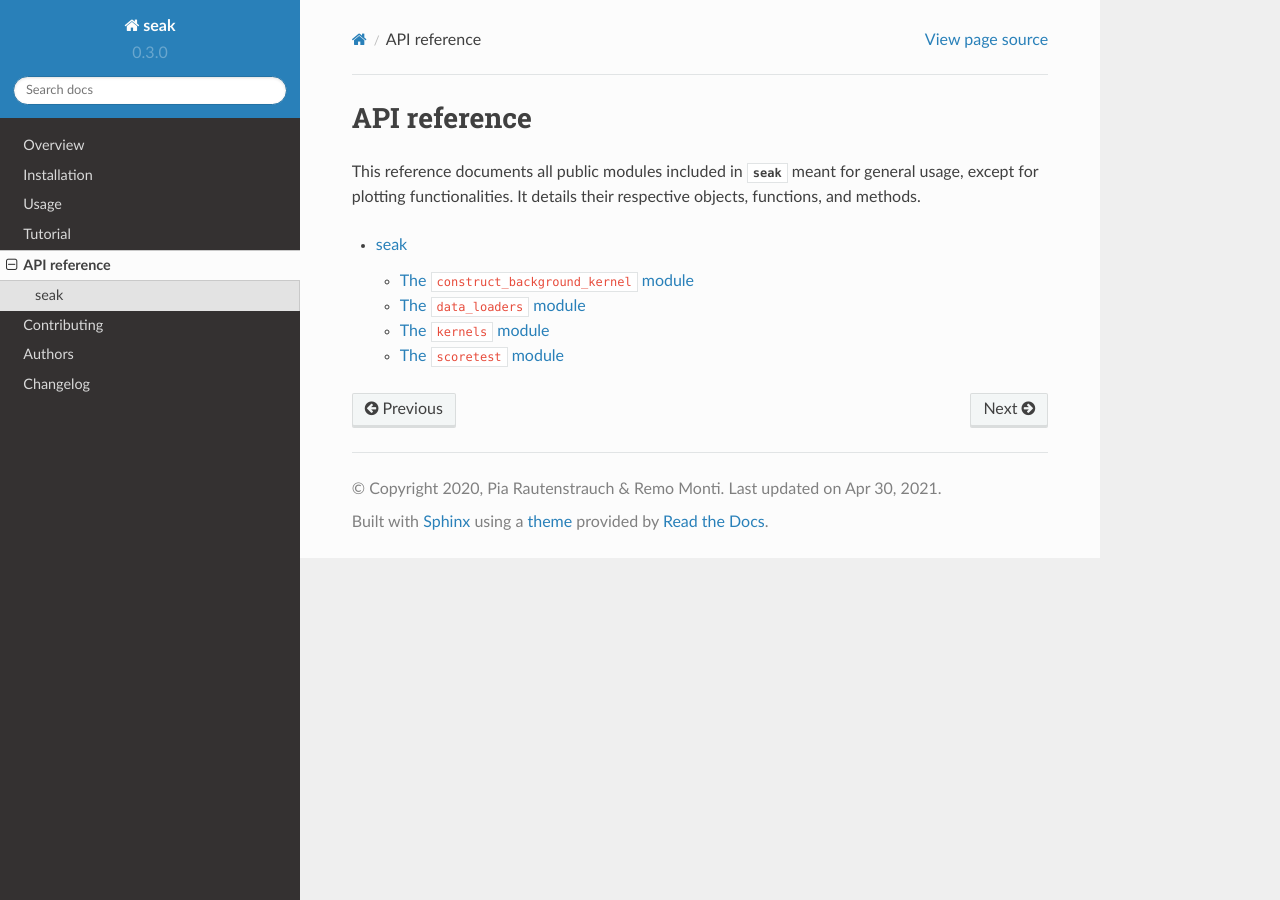
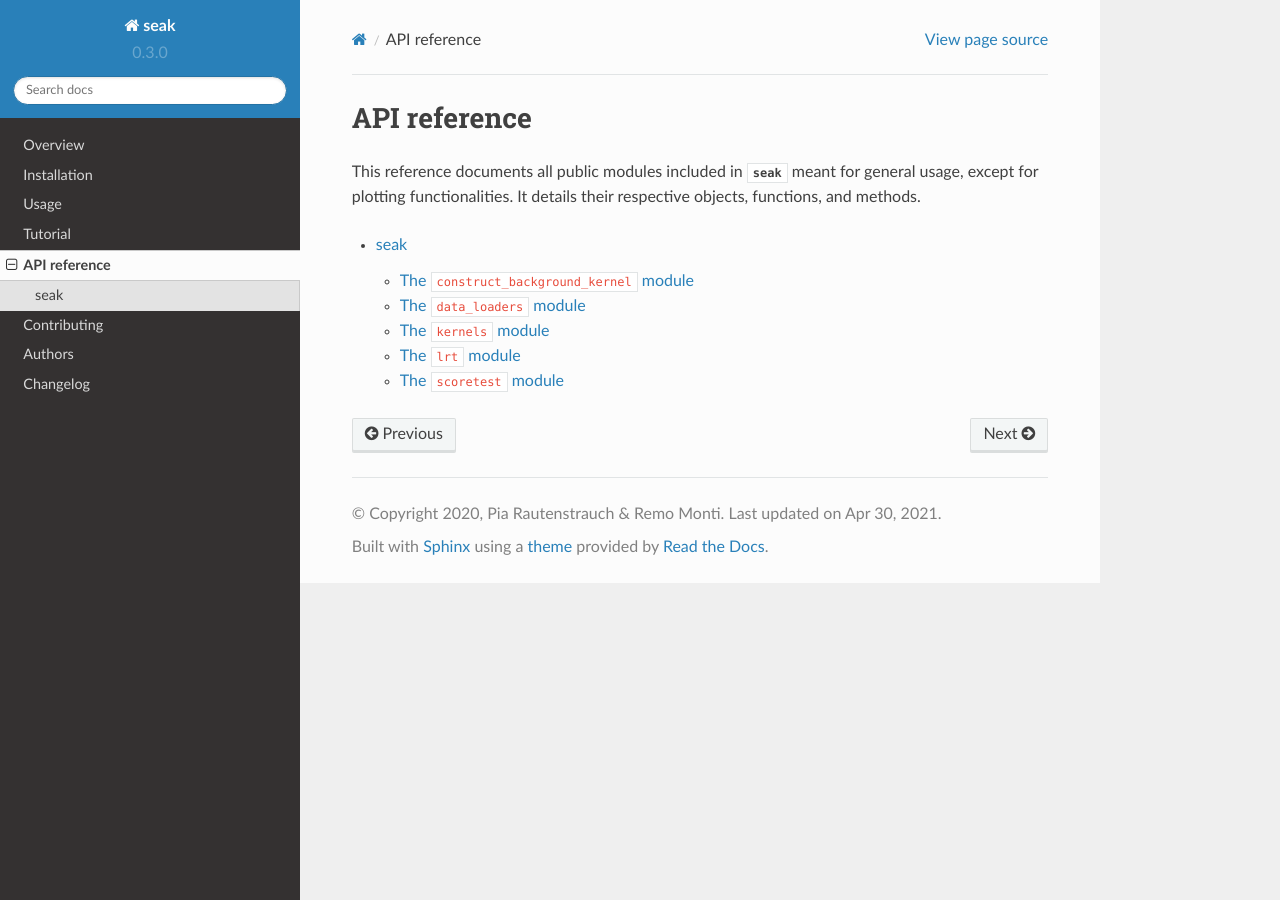
Before and after one commit to HealthML/seak, a Sphinx documentation site: the page built from docs/reference/index.rst, in a window 1280 px wide. Built offline with Sphinx 7.4.7 and the Read the Docs theme 2.0.0, drawn with Linux system fonts in a browser that asks for light colours.

Commit message:
Update seak.rst

```diff
--- a/docs/reference/seak.rst
+++ b/docs/reference/seak.rst
@@ -32,6 +32,14 @@ The ``kernels`` module
     :show-inheritance:
 
 
+The ``lrt`` module
+******************************************
+.. automodule:: seak.lrt
+    :members:
+    :undoc-members:
+    :show-inheritance:
+
+
 The ``scoretest`` module
 ******************************************
 .. automodule:: seak.scoretest
```
